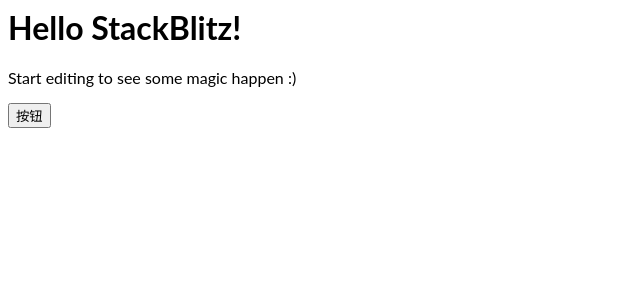
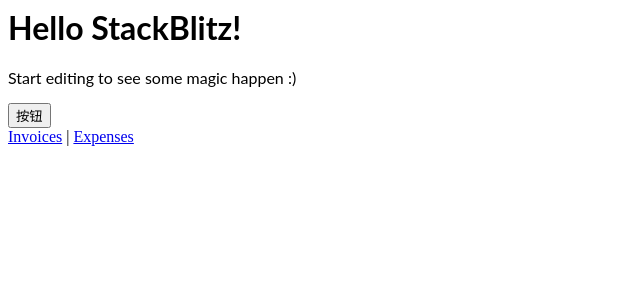
Before and after one commit to hwlv/stackblitz-react-ts-demo, a React (Create React App) app: page / in a window 1280 px wide. Shown: the top 300 px of the page, without its empty margins (0-640 px from the left). Built offline with nearby package versions, Linux system fonts and the light colour scheme.

Commit message:
1 file modified

```diff
--- a/App.tsx
+++ b/App.tsx
@@ -1,13 +1,14 @@
 import * as React from 'react';
-import Button from './components/Button'
+import Button from './components/Button';
+import { Link } from 'react-router-dom';
 import './style.css';
 
-const { useEffect,useLayoutEffect,useState } = React;
+const { useEffect, useLayoutEffect, useState } = React;
 
 export default function App() {
-  useLayoutEffect(()=>{
-    console.log('App useLayoutEffect')
-  })
+  useLayoutEffect(() => {
+    console.log('App useLayoutEffect');
+  });
   useEffect(() => {
     console.log('App useEffect');
   }, []);
@@ -17,6 +18,10 @@ export default function App() {
       <h1>Hello StackBlitz!</h1>
       <p>Start editing to see some magic happen :)</p>
       <Button>按钮</Button>
+      <div>
+        <Link to="/invoices">Invoices</Link> |{' '}
+        <Link to="/expenses">Expenses</Link>
+      </div>
     </div>
   );
 }
```
